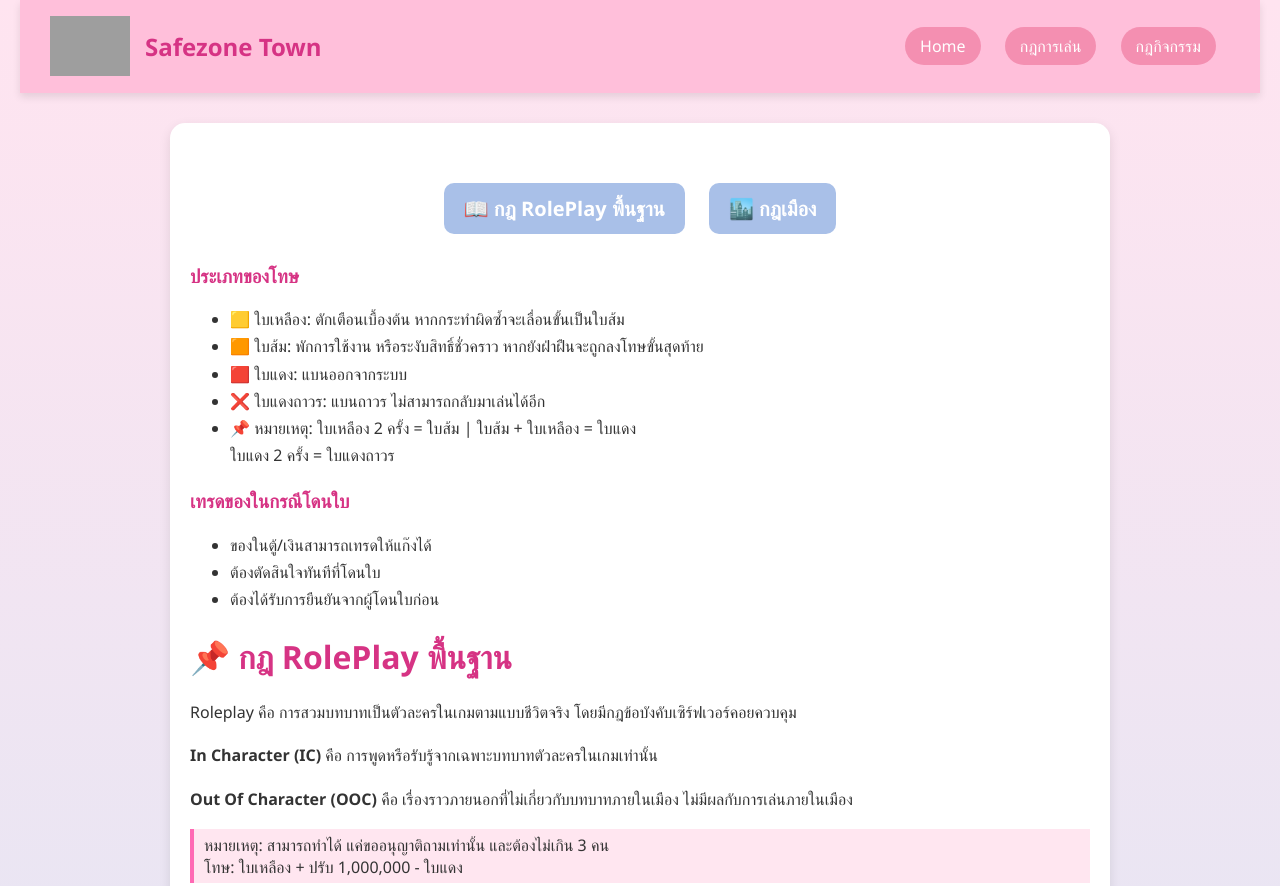
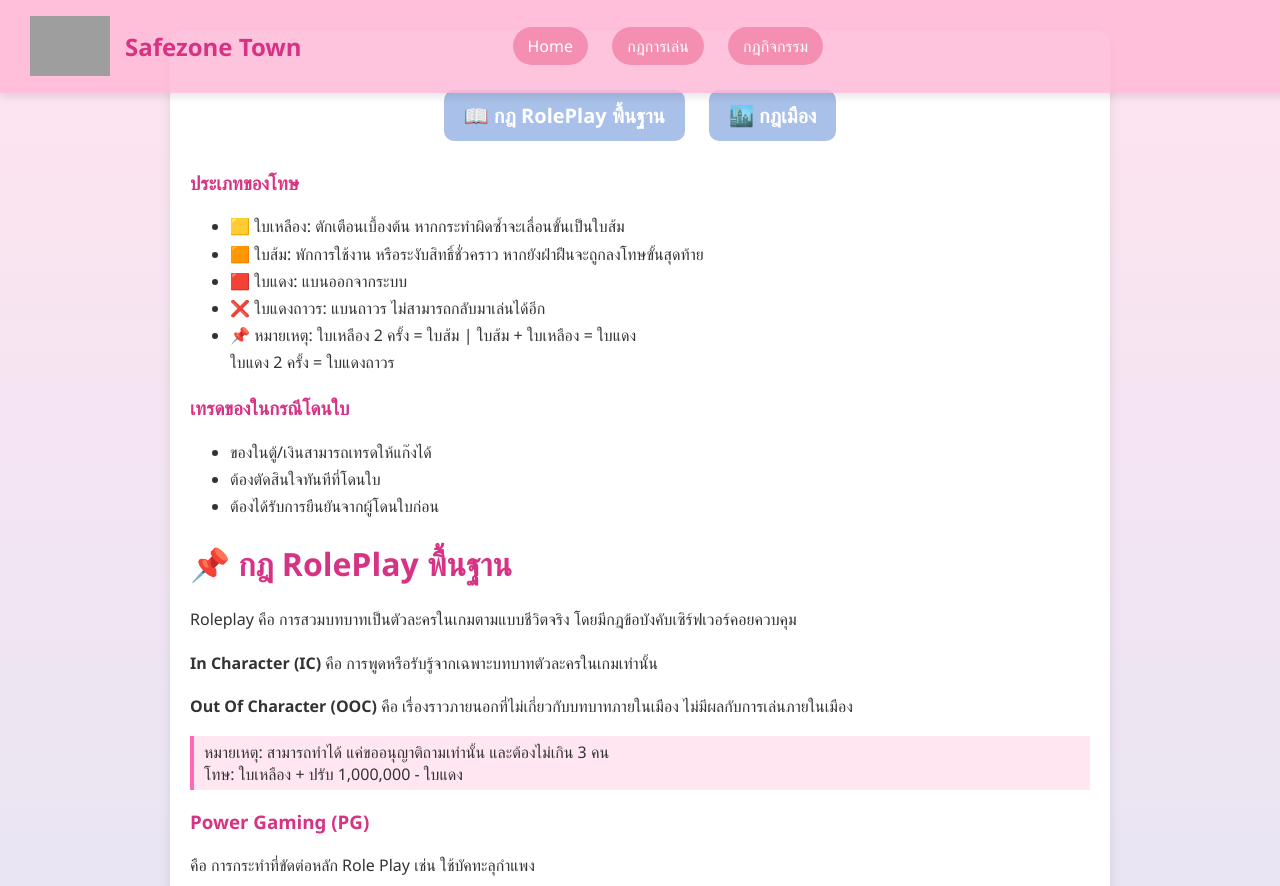
Before and after one commit to zedzerofreedomtime/safezone, a plain HTML site: page basic_rules.html in a window 1280 px wide. Shown: the top 886 px of the page. Drawn offline with Linux system fonts and the light colour scheme; grey boxes are pictures that could not be loaded.

Commit message:
Update basic_rules.html

```diff
--- a/basic_rules.html
+++ b/basic_rules.html
@@ -13,14 +13,19 @@
             padding: 0 20px;
         }
         header {
-            display: flex;
+  display: grid;
+  grid-template-columns: 1fr auto 1fr;
   align-items: center;
-            justify-content: space-between;
   background-color: #ffb6d5cc;
   padding: 10px 30px;
-            position: sticky;
+  position: fixed;
   top: 0;
+  left: 0;
+  width: 100%;
   box-shadow: 0 4px 8px rgba(0, 0, 0, 0.1);
+  z-index: 1000;
+  animation: fadeInDown 1s ease;
+   transition: transform 0.5s ease, opacity 0.5s ease;
 }
         nav a {
             margin: 0 10px;
```
Lines whose indentation alone changed are shown as unchanged.
